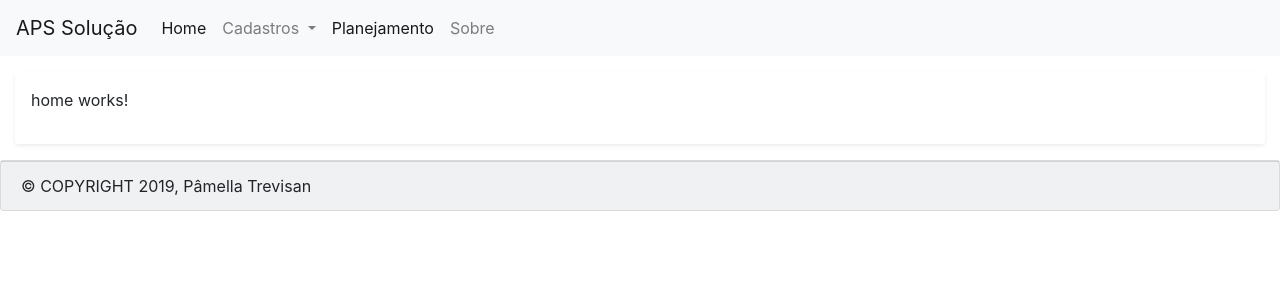
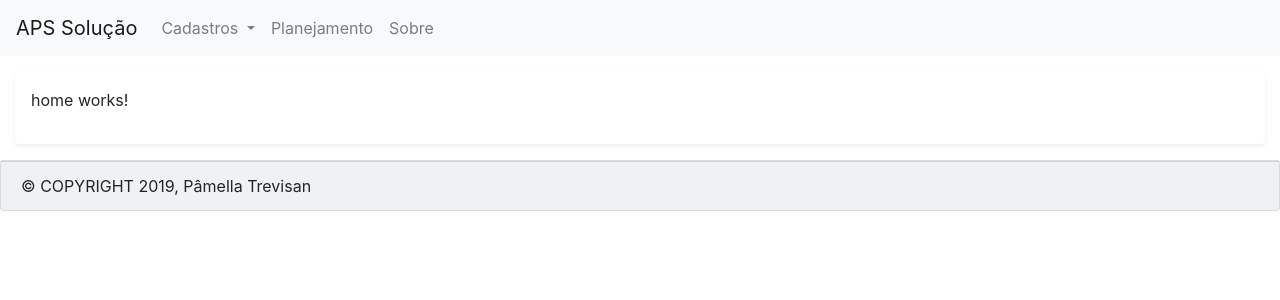
Before and after one commit to pamellatrevisan/angular-aps, an Angular app: page / in a window 1280 px wide. Shown: the top 300 px of the page. Built offline with nearby package versions, Linux system fonts and the light colour scheme.

Commit message:
- exibição dos menus highlight de acordo com a página exibida

```diff
--- a/src/app/core/header/header.component.html
+++ b/src/app/core/header/header.component.html
@@ -5,24 +5,21 @@
   </button>
   <div class="collapse navbar-collapse" id="navbarHeader">
     <ul class="navbar-nav">
-      <li class="nav-item active">
-        <a class="nav-link" [routerLink]="['/']" routerLinkActive="active">Home</a>
-      </li>
-      <li class="nav-item dropdown">
+      <li class="nav-item dropdown" routerLinkActive="active">
         <a class="nav-link dropdown-toggle" href="#" id="navbarHeaderCadastros" role="button" data-toggle="dropdown" aria-haspopup="true" aria-expanded="false">
           Cadastros
         </a>
         <div class="dropdown-menu" aria-labelledby="navbarHeaderCadastros">
-          <a class="dropdown-item" [routerLink]="['/cadastros/recursos']" routerLinkActive="active">Recursos</a>
+          <a class="dropdown-item" [routerLink]="['/cadastros/recursos']">Recursos</a>
           <a class="dropdown-item" [routerLink]="['/cadastros/clientes']" routerLinkActive="active">Clientes</a>
           <a class="dropdown-item" [routerLink]="['/cadastros/ordens']" routerLinkActive="active">Ordens</a>
         </div>
       </li>
-      <li class="nav-item active">
-        <a class="nav-link" [routerLink]="['/planejamento']" routerLinkActive="active">Planejamento</a>
+      <li class="nav-item" routerLinkActive="active">
+        <a class="nav-link" [routerLink]="['/planejamento']">Planejamento</a>
       </li>
-      <li class="nav-item">
-        <a class="nav-link" [routerLink]="['/about']" routerLinkActive="active">Sobre</a>
+      <li class="nav-item" routerLinkActive="active">
+        <a class="nav-link" [routerLink]="['/about']">Sobre</a>
       </li>
     </ul>
   </div>
```
